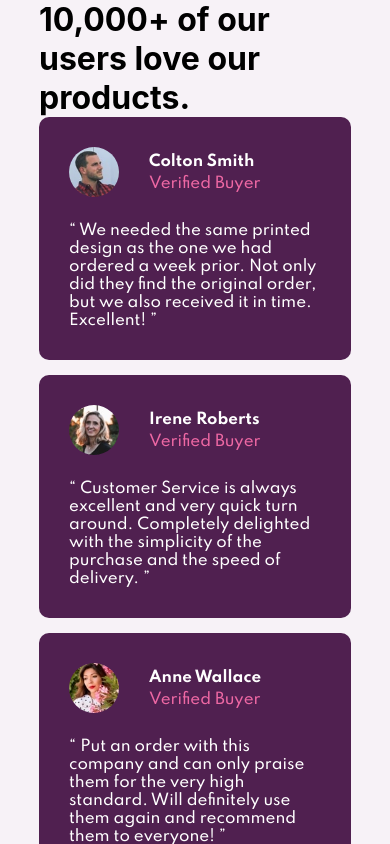
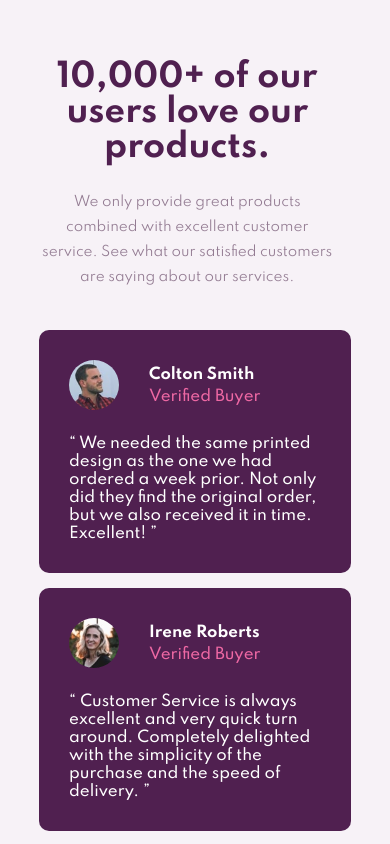
Before and after one commit to KenSparks-Dev/social-proof, a React (Create React App) app: page / in a window 390 px wide. Shown: the top 844 px of the page. Built offline with nearby package versions, Linux system fonts and the light colour scheme.

Commit message:
mobile main text complete

```diff
--- a/src/components/MainText.js
+++ b/src/components/MainText.js
@@ -6,6 +6,7 @@ export class MainText extends Component {
     return (
       <div className="maintext">
         <h1>10,000+ of our users love our products.</h1>
+        <p>We only provide great products combined with excellent customer service. See what our satisfied customers are saying about our services.</p>
       </div>
     )
   }
--- a/src/css/maintext.css
+++ b/src/css/maintext.css
@@ -1 +1,20 @@
-/* No CSS *//*# sourceMappingURL=maintext.css.map */
+.maintext {
+  color: #502050;
+  width: 95%;
+  text-align: center;
+  margin-top: 60px;
+  margin-bottom: 40px;
+  font-family: "Spartan", sans-serif;
+}
+
+.maintext h1 {
+  padding-bottom: 25px;
+  line-height: 35px;
+}
+
+.maintext p {
+  color: #937b92;
+  font-size: 13.5px;
+  line-height: 25px;
+}
+/*# sourceMappingURL=maintext.css.map */
--- a/src/css/maintext.scss
+++ b/src/css/maintext.scss
@@ -1 +1,21 @@
 @import 'variables';
+
+.maintext {
+  color: $dark-magenta;
+  width: 95%;
+  text-align: center;
+  margin-top: 60px;
+  margin-bottom: 40px;
+  font-family:$font ;
+}
+
+.maintext h1 {
+  padding-bottom: 25px;
+  line-height: 35px;
+}
+
+.maintext p {
+  color: $dark-grey-magenta;
+  font-size: 13.5px;
+  line-height: 25px;
+}
--- /dev/null
+++ b/src/css/ratings.css
@@ -0,0 +1 @@
+/* No CSS *//*# sourceMappingURL=ratings.css.map */
```
Also changed, not shown: 2 other files (tests, documents, lock files or other folders).
